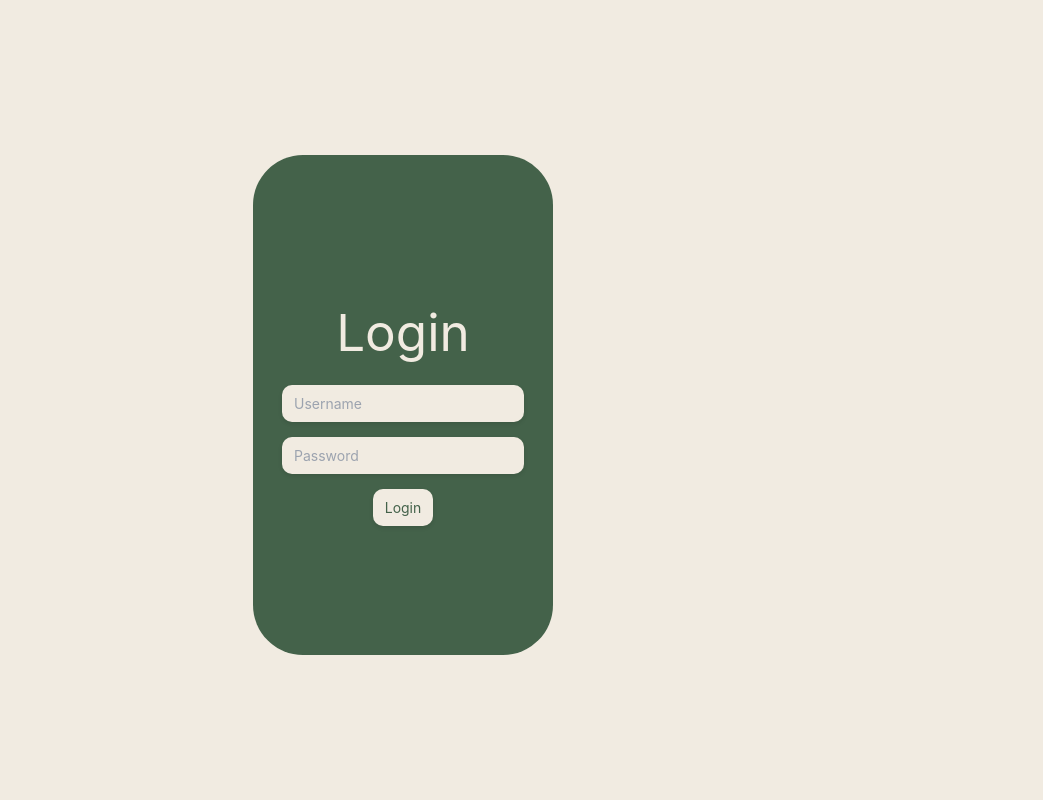
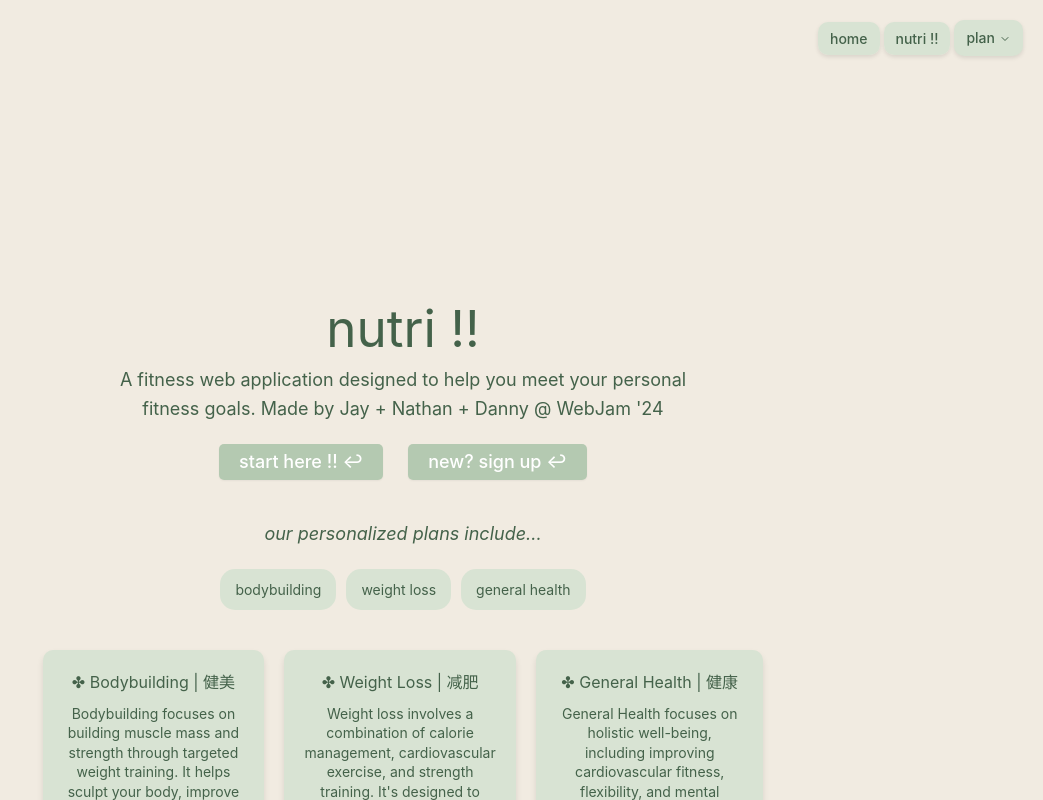
Before and after one commit to NoNathan17/nutri, a React (Vite) app in the folder frontend/: page / in a window 1280 px wide. Before the commit this address led to /login. Shown: the top 800 px of the page, without its empty margins (237-1280 px from the left). Built offline with nearby package versions, Linux system fonts and the light colour scheme; no server answers.

Commit message:
styles and buttons

```diff
--- a/frontend/src/App.tsx
+++ b/frontend/src/App.tsx
@@ -20,14 +20,6 @@ function App() {
     <BrowserRouter>
       <Routes>
         <Route
-          path="/"
-          element={
-            <ProtectedRoute>
-              <Home />
-            </ProtectedRoute>
-          }
-        />
-        <Route
           path="/profile"
           element={
             <ProtectedRoute>
@@ -35,6 +27,7 @@ function App() {
             </ProtectedRoute>
           }
           />
+        <Route path="/" element={<Home />} />
         <Route path="/login" element={<Login />} />
         <Route path="/logout" element={<Logout />} />
         <Route path="/register" element={<RegisterAndLogout />} />
--- a/frontend/src/index.css
+++ b/frontend/src/index.css
@@ -96,6 +96,12 @@ p {
   justify-content: center;
   gap: 10px;
   margin-bottom: 20px;
+}
+
+.middle-tabs {
+  display: flex;
+  justify-content: center;
+  gap: 25px;
 }
 
 .tab {
--- a/frontend/src/pages/home.tsx
+++ b/frontend/src/pages/home.tsx
@@ -1,10 +1,13 @@
-import React from 'react';
+
+import React, { useState, useEffect } from 'react';
 import ThreeDLogo from '../components/ThreeDLogo';
 import {NavigationMenu, NavigationMenuContent, NavigationMenuItem, NavigationMenuLink, NavigationMenuList, NavigationMenuTrigger} from "@/components/ui/navigation-menu";
 import { Dialog, DialogContent, DialogDescription, DialogHeader, DialogTitle, DialogTrigger } from "@/components/ui/dialog";
 import { Button } from "@/components/ui/button";
 import BiometricsForm from '../components/BiometricsForm';
 import { cn } from "@/lib/utils";
+import { Link, useNavigate } from 'react-router-dom';
+import { ACCESS_TOKEN } from '@/constants';
 
 const ListItem = React.forwardRef<
   React.ElementRef<"a">,
@@ -31,6 +34,28 @@ const ListItem = React.forwardRef<
 ListItem.displayName = "ListItem";
 
 function Home() {
+    const navigate = useNavigate();
+
+    // Check if the user is logged in (you can adjust this logic based on your authentication setup)
+    const [isLoggedIn, setIsLoggedIn] = useState<boolean>(false);
+
+    useEffect(() => {
+      const token = localStorage.getItem(ACCESS_TOKEN);
+
+      if (token) {
+        setIsLoggedIn(true); // User is logged in
+      } else {
+        setIsLoggedIn(false); // User is not logged in
+      }
+    }, []);
+
+    const handleStartClick = () => {
+      if (!isLoggedIn) {
+        // If not logged in, redirect to the login page
+        navigate('/login');
+      }
+    };
+
   return (
     <div className="app-container">
       <div className="navbar">
@@ -62,7 +87,7 @@ function Home() {
                   <ListItem href="/plan" title="Weight Loss" style={{ color: '#44624A' }}>
                     Structured guidance for healthy and sustainable weight loss.
                   </ListItem>
-                  <ListItem href="/plan" title="Health" style={{ color: '#44624A' }}>
+                  <ListItem href="/plan" title="General Health" style={{ color: '#44624A' }}>
                     Tips and routines to maintain overall well-being.
                   </ListItem>
                 </ul>
@@ -83,9 +108,10 @@ function Home() {
         </p>
 
         {/* Dialog with BiometricsForm */}
+        <div className="middle-tabs">
         <Dialog>
           <DialogTrigger asChild>
-            <Button variant="outline" className="start-button">
+            <Button variant="outline" className="start-button" onClick={handleStartClick}>
               start here !! ↩
             </Button>
           </DialogTrigger>
@@ -103,14 +129,21 @@ function Home() {
             <BiometricsForm />
           </DialogContent>
         </Dialog>
+        <Link to="/register">
+          <Button variant="outline" className="start-button">
+                new? sign up ↩
+          </Button>
+        </Link>
 
-        <p className="plans-intro">...or check out some of our plans</p>
+        </div>
+
+        <p className="plans-intro">our personalized plans include...</p>
 
         {/* Tab Section */}
         <div className="tabs">
           <button className="tab">bodybuilding</button>
           <button className="tab">weight loss</button>
-          <button className="tab">health</button>
+          <button className="tab">general health</button>
         </div>
 
         {/* Plan Content */}
@@ -128,9 +161,9 @@ function Home() {
             </p>
           </div>
           <div className="plan hover:scale-105 transition-transform duration-200">
-            <h3>✤ Health | 健康</h3>
+            <h3>✤ General Health | 健康</h3>
             <p>
-              Health focuses on holistic well-being, including improving cardiovascular fitness, flexibility, and mental health. This plan is great for anyone seeking to enhance their quality of life, reduce stress, and develop sustainable healthy habits.
+              General Health focuses on holistic well-being, including improving cardiovascular fitness, flexibility, and mental health. This plan is great for anyone seeking to enhance their quality of life, reduce stress, and develop sustainable healthy habits.
             </p>
           </div>
         </div>
--- a/frontend/src/pages/profile.tsx
+++ b/frontend/src/pages/profile.tsx
@@ -23,9 +23,9 @@ const Profile = () => {
                 </SelectTrigger>
                 <SelectContent>
                 <SelectGroup>
-                    <SelectItem value="Body Building">Body Building</SelectItem>
+                    <SelectItem value="Bodybuilding">Bodybuilding</SelectItem>
                     <SelectItem value="Weight Loss">Weight Loss</SelectItem>
-                    <SelectItem value="Health">Health</SelectItem>
+                    <SelectItem value="GeneralHealth">General Health</SelectItem>
                 </SelectGroup>
                 </SelectContent>
           </Select>
```
